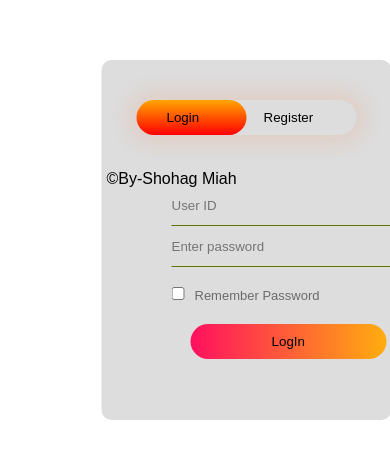
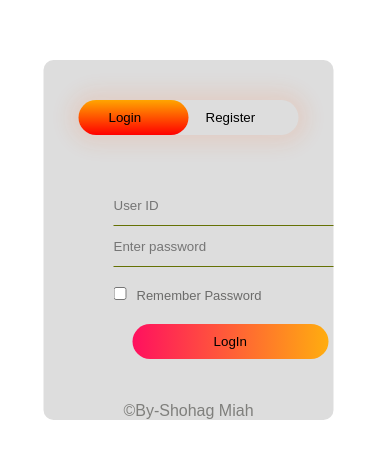
Before and after one commit to Learnwithshohag/RLoginRegisterForm, a plain HTML site: page index.html in a window 390 px wide. Shown: the part 120-578 px from the top of the page. Drawn offline with Linux system fonts and the light colour scheme.

Commit message:
Update responsive.css

```diff
--- a/responsive.css
+++ b/responsive.css
@@ -28,6 +28,15 @@ px      68    160    252    344    436    528    620    712    804    896    */
 		overflow: hidden;
 		border-radius: 10px;
 
+	}
+
+	p{
+		position:absolute;
+		bottom:1%;
+		left:0%;
+		right:0%;
+		color:#7f7f7c;
+		text-align:center;
 	}
 
 
@@ -70,7 +79,7 @@ px      68    160    252    */
 		width: 280px;
 		height: 350px;
 		background-color:#ddd;
-		transform: translate(35% , 50%);
+		transform: translate(15% , 50%);
 		position: relative;
 		padding: 5px;
 		overflow: hidden;
@@ -107,6 +116,14 @@ px      68    160    252    */
 		border-radius: 30px;
 		margin-left: 39px;
 
+	}
+	p{
+		position:absolute;
+		bottom:0%;
+		left:0%;
+		right:0%;
+		color:#7f7f7c;
+		text-align:center;
 	}
 }
 
```
